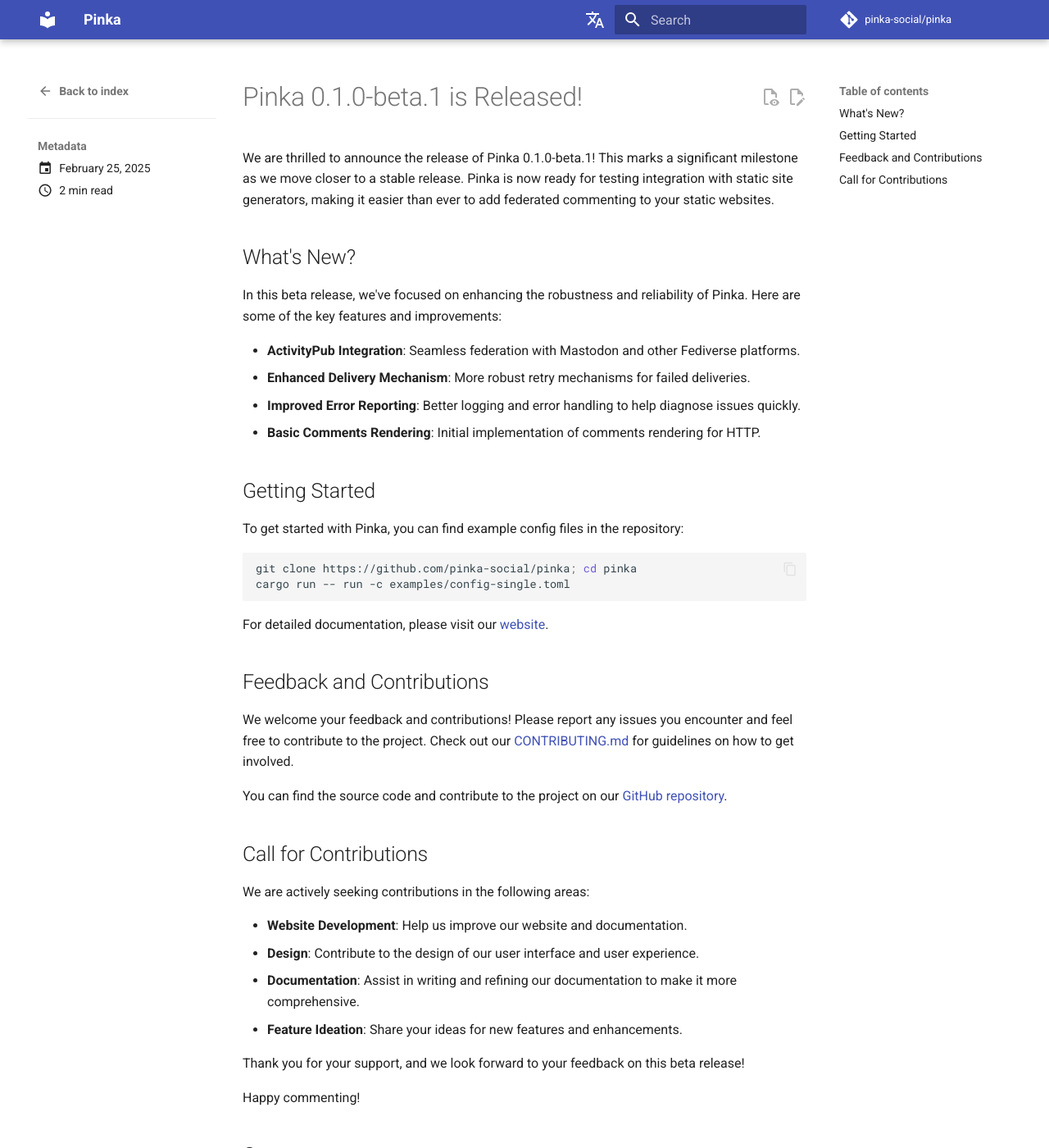
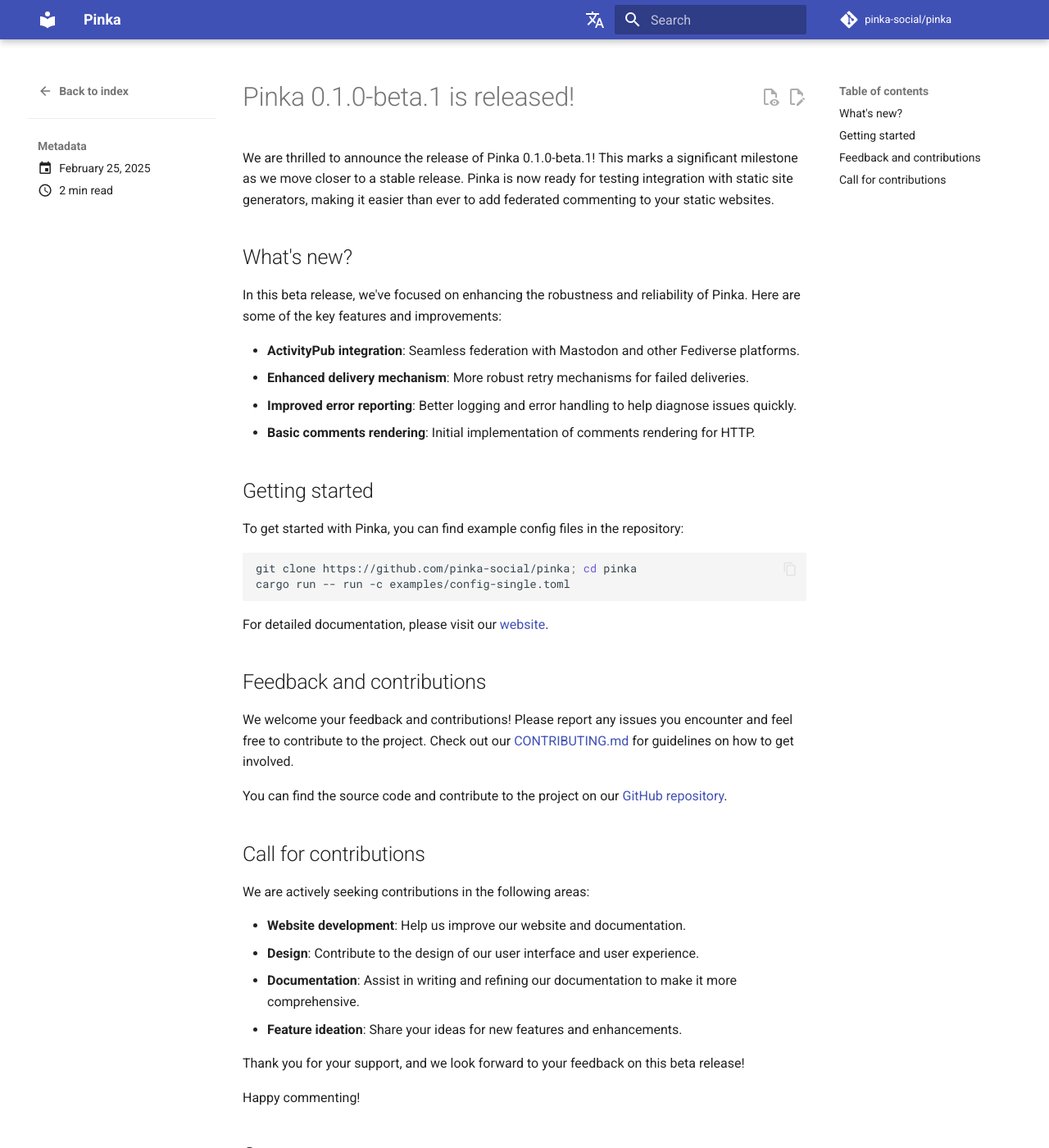
Before and after one commit to pinka-social/pinka, an MkDocs documentation site: the page built from docs/docs/blog/posts/v0_1_0_beta_1_release.md, in a window 1280 px wide and 1400 px high. Shown: the whole window at 82% size. Built offline with MkDocs 1.6.1 and Material for MkDocs 9.7.7, drawn with Linux system fonts in a browser that asks for light colours; comment, search, counter and statistics services are not loaded.

```diff
--- a/docs/docs/blog/posts/v0_1_0_beta_1_release.md
+++ b/docs/docs/blog/posts/v0_1_0_beta_1_release.md
@@ -4,20 +4,24 @@ date: 2025-02-25
 ---
 
 
-# Pinka 0.1.0-beta.1 is Released!
+# Pinka 0.1.0-beta.1 is released!
 
-We are thrilled to announce the release of Pinka 0.1.0-beta.1! This marks a significant milestone as we move closer to a stable release. Pinka is now ready for testing integration with static site generators, making it easier than ever to add federated commenting to your static websites.
+We are thrilled to announce the release of Pinka 0.1.0-beta.1! This marks a
+significant milestone as we move closer to a stable release. Pinka is now ready
+for testing integration with static site generators, making it easier than ever
+to add federated commenting to your static websites.
 
-## What's New?
+## What's new?
 
-In this beta release, we've focused on enhancing the robustness and reliability of Pinka. Here are some of the key features and improvements:
+In this beta release, we've focused on enhancing the robustness and reliability
+of Pinka. Here are some of the key features and improvements:
 
-- **ActivityPub Integration**: Seamless federation with Mastodon and other Fediverse platforms.
-- **Enhanced Delivery Mechanism**: More robust retry mechanisms for failed deliveries.
-- **Improved Error Reporting**: Better logging and error handling to help diagnose issues quickly.
-- **Basic Comments Rendering**: Initial implementation of comments rendering for HTTP.
+- **ActivityPub integration**: Seamless federation with Mastodon and other Fediverse platforms.
+- **Enhanced delivery mechanism**: More robust retry mechanisms for failed deliveries.
+- **Improved error reporting**: Better logging and error handling to help diagnose issues quickly.
+- **Basic comments rendering**: Initial implementation of comments rendering for HTTP.
 
-## Getting Started
+## Getting started
 
 To get started with Pinka, you can find example config files in the repository:
 
@@ -28,21 +32,26 @@ cargo run -- run -c examples/config-single.toml
 
 For detailed documentation, please visit our [website](https://pinka.dev).
 
-## Feedback and Contributions
+## Feedback and contributions
 
-We welcome your feedback and contributions! Please report any issues you encounter and feel free to contribute to the project. Check out our [CONTRIBUTING.md](https://github.com/pinka-social/pinka/blob/main/CONTRIBUTING.md) for guidelines on how to get involved.
+We welcome your feedback and contributions! Please report any issues you
+encounter and feel free to contribute to the project. Check out our
+[CONTRIBUTING.md](https://github.com/pinka-social/pinka/blob/main/CONTRIBUTING.md)
+for guidelines on how to get involved.
 
-You can find the source code and contribute to the project on our [GitHub repository](https://github.com/pinka-social/pinka).
+You can find the source code and contribute to the project on our [GitHub
+repository](https://github.com/pinka-social/pinka).
 
-## Call for Contributions
+## Call for contributions
 
 We are actively seeking contributions in the following areas:
 
-- **Website Development**: Help us improve our website and documentation.
+- **Website development**: Help us improve our website and documentation.
 - **Design**: Contribute to the design of our user interface and user experience.
 - **Documentation**: Assist in writing and refining our documentation to make it more comprehensive.
-- **Feature Ideation**: Share your ideas for new features and enhancements.
+- **Feature ideation**: Share your ideas for new features and enhancements.
 
-Thank you for your support, and we look forward to your feedback on this beta release!
+Thank you for your support, and we look forward to your feedback on this beta
+release!
 
 Happy commenting!
```
Also changed, not shown: docs/docs/blog/posts/v0_1_0_release.md (added, +48 -0 lines).
